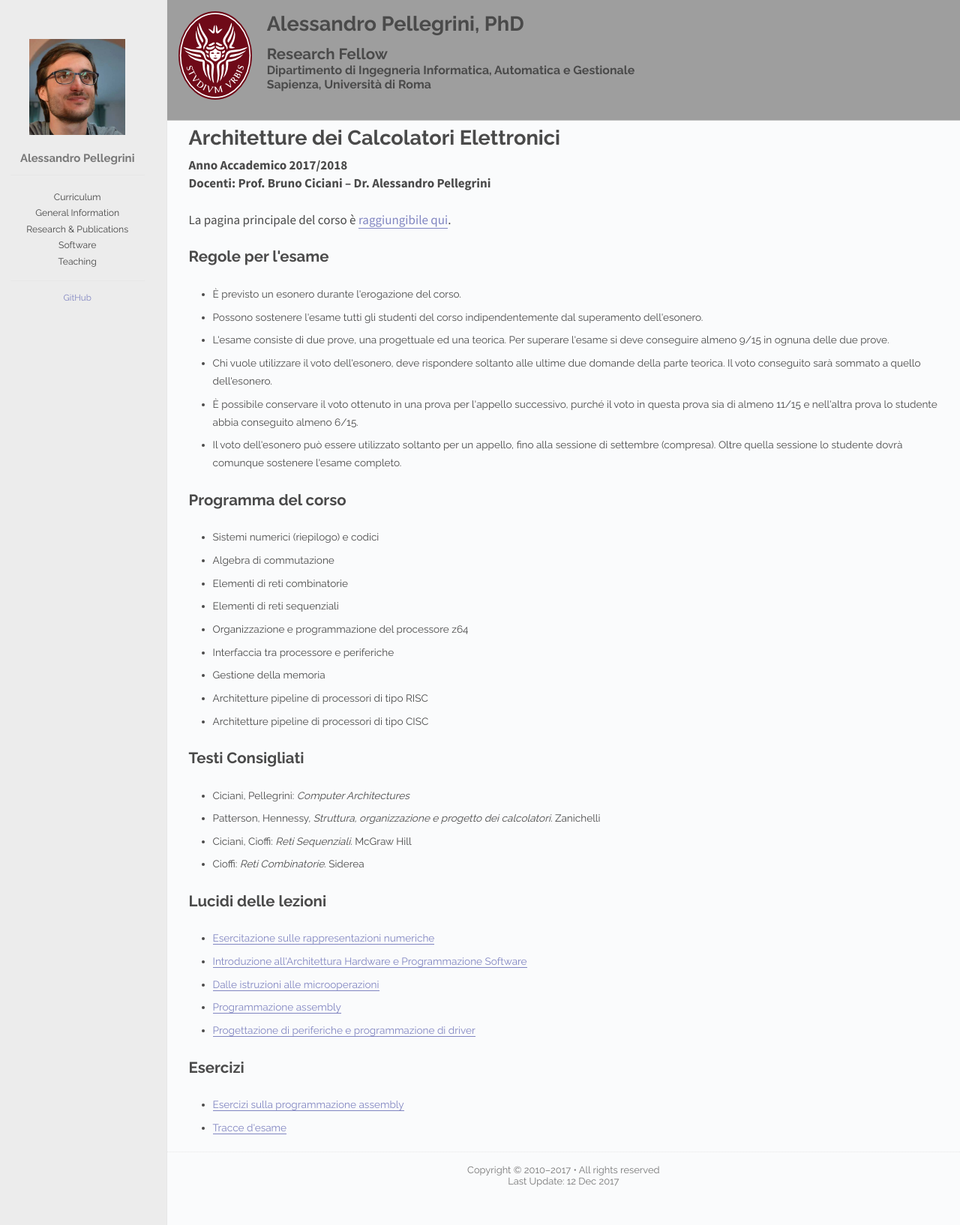
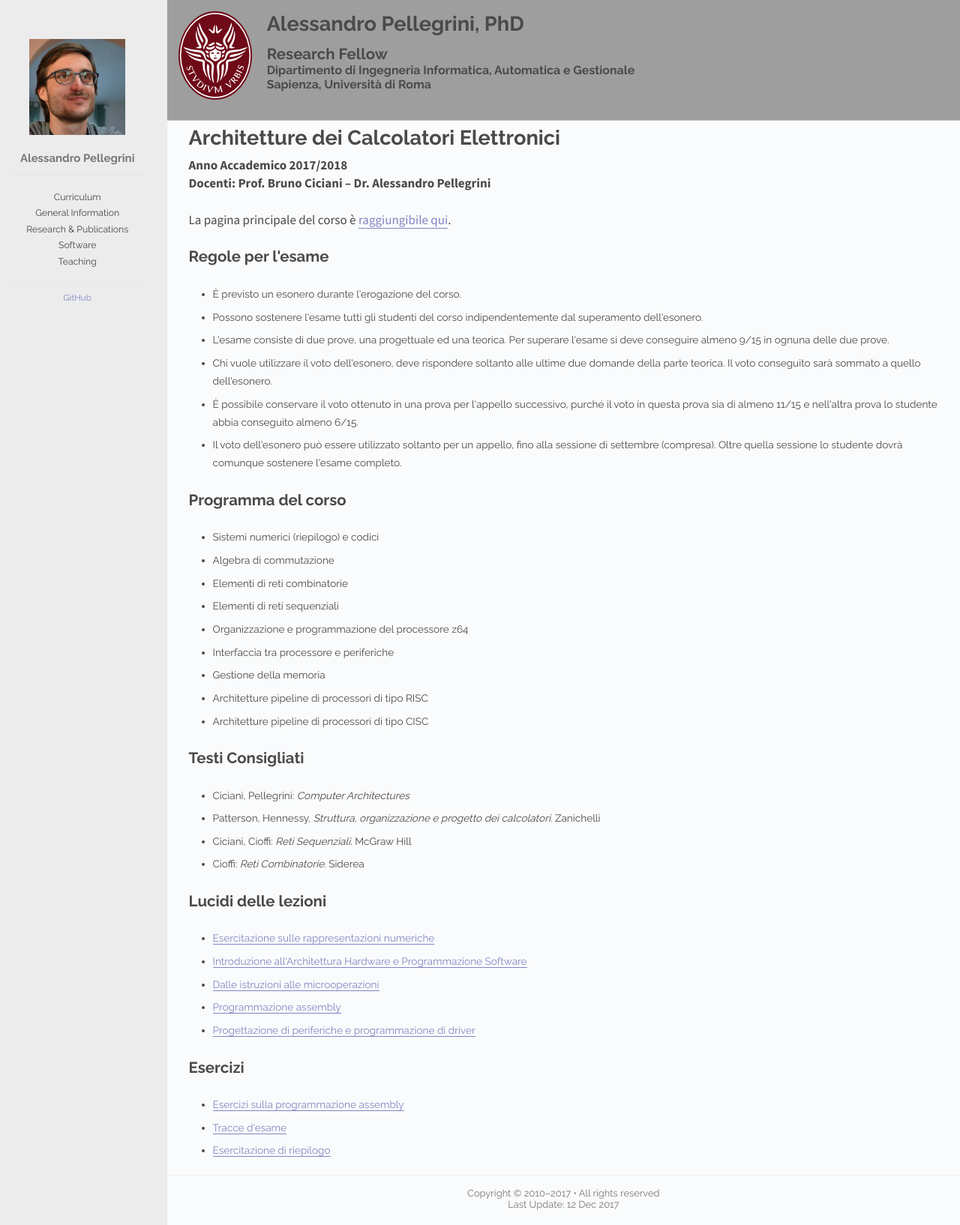
Before and after one commit to alessandropellegrini/personal-website, a Jekyll site: the page built from _posts/2017-01-01-architetture.md, in a window 1280 px wide. Shown: the whole page at 75% size. Built offline with Jekyll 4.4.1, drawn with Linux system fonts in a browser that asks for light colours; nearby versions of some CDN libraries.

Commit message:
Add the last exercise for Computer Architectures
This is the last exercise of the course.

Signed-off-by: Alessandro Pellegrini <pellegrini@dis.uniroma1.it>

```diff
--- a/_posts/2017-01-01-architetture.md
+++ b/_posts/2017-01-01-architetture.md
@@ -4,6 +4,10 @@ title: Architetture dei Calcolatori Elettronici
 ---
 **Anno Accademico 2017/2018**
 **Docenti: Prof. Bruno Ciciani &ndash; Dr. Alessandro Pellegrini**
+
+{% capture local-url %}
+{{ site.url }}{{ page.id }}
+{% endcapture %}
 
 La pagina principale del corso è
 [raggiungibile qui](http://www.dis.uniroma1.it/~ciciani/index.php?option=com_content&view=article&id=42).
@@ -58,3 +62,4 @@ Esercizi
 
 * [Esercizi sulla programmazione assembly](https://www.dropbox.com/s/udwrmkgqjlc7zoy/4a.%20EsercziAssemblyPD32.pdf?dl=0)
 * [Tracce d'esame](https://www.dropbox.com/s/oobuvgu14yb1k8t/prove-di-esame.zip?dl=0)
+* [Esercitazione di riepilogo]({{local-url}}/riepilogo.pdf)
```
Also changed, not shown: 1 other file.
